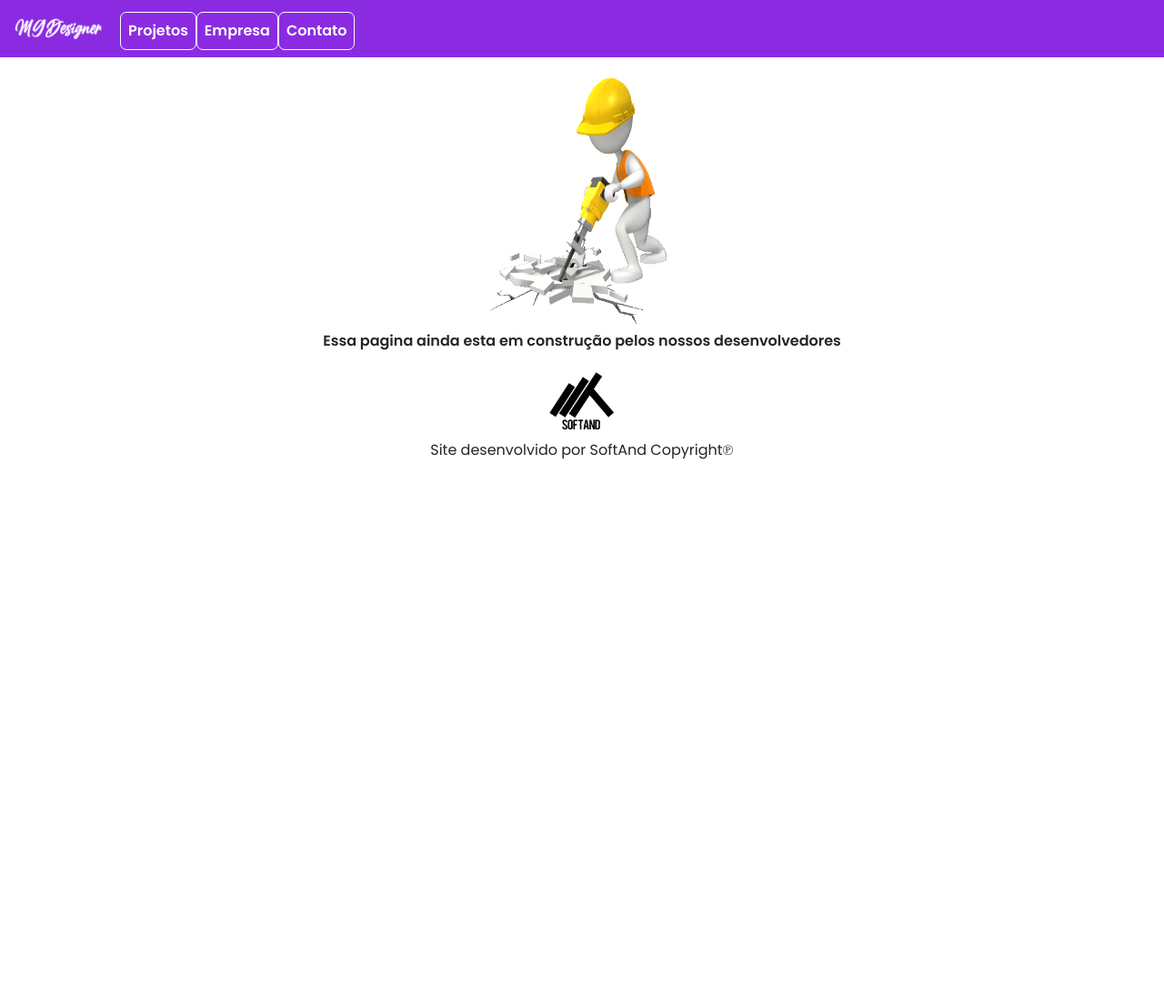
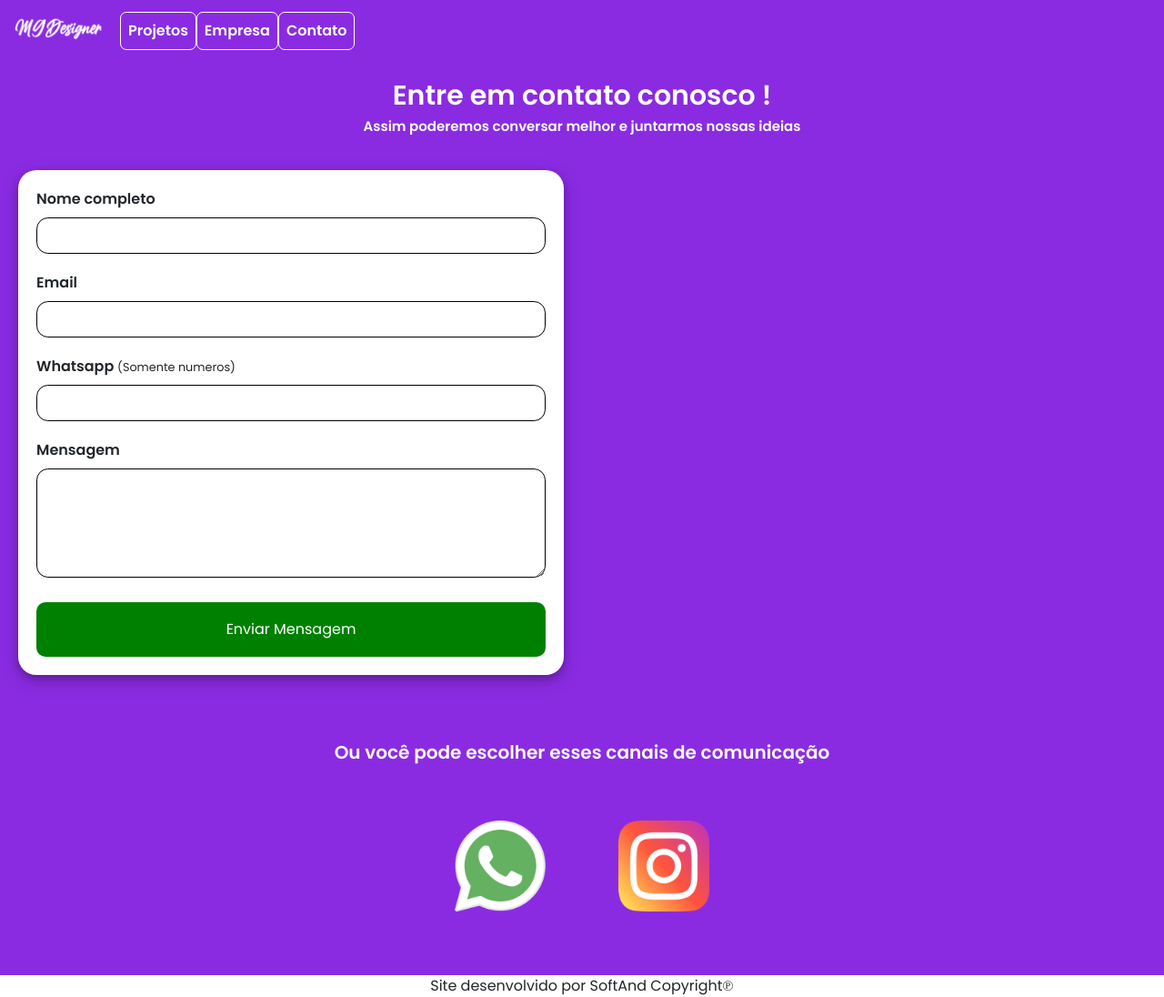
Before and after one commit to And1zera/MGDesigner, a website: page src/views/contact.html in a window 1280 px wide. Shown: the whole page at 91% size. Before the commit the page ends 800 px from the top, so only its background shows below. Drawn offline with nearby package versions, Linux system fonts and the light colour scheme; files that its build step writes are made by us from their sources.

Commit message:
New_page_contact_and_send_email

```diff
--- a/package.json
+++ b/package.json
@@ -10,6 +10,7 @@
   "license": "ISC",
   "dependencies": {
     "express": "^4.17.1",
+    "nodemailer": "^6.4.11",
     "nunjucks": "^3.2.2"
   },
   "devDependencies": {
--- /dev/null
+++ b/public/scripts/contact.js
@@ -0,0 +1 @@
+document.getElementById('#whatsapp').inputmask({"mask": "(999) 999-9999"});
--- /dev/null
+++ b/public/styles/contact.css
@@ -0,0 +1,145 @@
+#page-contact{
+    padding-bottom: 30px;
+    background-color: blueviolet;
+}
+
+#contact-form{
+    background-color: white;
+
+    margin: 0 20px;
+    border-radius: 20px;
+    box-shadow: 0 4px 8px 0 rgba(0, 0, 0, 0.2), 0 6px 20px 0 rgba(0, 0, 0, 0.19);
+
+    padding: 20px;
+
+    max-width: 600px;
+}
+
+#title-contact{
+    font-size: 30px;
+    font-weight: bold;
+    color: white;
+
+    text-align: center;
+
+    padding: 20px;
+}
+
+#title-contact p{
+    font-size: 15px;
+
+    text-align: center;
+}
+
+.input-block,
+.textarea-block {
+    margin-bottom: 20px;
+}
+
+.input-block label,
+.textarea-block label {
+    font-weight: bold;
+}
+
+.input-block input,
+.textarea-block textarea{
+    width: 100%;
+    border-radius: 0.8rem;
+    background: var(--color-input-background);
+    border: 1px solid black;
+    outline: 0;
+    padding: 15px;
+}
+
+/* remove arrow button in input-number */
+input::-webkit-outer-spin-button,
+input::-webkit-inner-spin-button {
+  -webkit-appearance: none;
+  margin: 0;
+}
+input[type=number] {
+    -moz-appearance: textfield;
+}
+ /* end */
+
+.input-block input{
+    height: 40px;
+}
+
+.textarea-block textarea{
+    height: 120px;
+}
+
+.input-block,
+.textarea-block{
+    position: relative;
+}
+
+.input-block:focus-within::after,
+.textarea-block:focus-within::after{
+    content: "";
+
+    width: calc(100% - 3.2rem);
+    height: 2px;
+    background: blue;
+
+    position: absolute;
+    left: 1.6rem;
+
+    bottom: 0px;
+}
+
+#button-submit{
+    width: 100%;
+    height: 60px;
+
+    color: white;
+
+    background-color: green;
+
+    border: 0;
+    border-radius: 10px;
+    outline: 0;
+
+    transition: 0.2s;
+}
+#button-submit:hover{
+    background-color:#006400;
+}
+
+#subtitle-contact{
+    font-size: 20px;
+    font-weight: bold;
+    color: white;
+
+    text-align: center;
+
+    padding: 20px;
+
+    margin-top: 50px;
+}
+
+#comunications{
+    width: 100%;
+
+    display: flex;
+    align-items: center;
+    justify-content: center;
+}
+
+#comunications a{
+    margin: 20px;
+}
+
+#comunications a img{
+    margin: 20px;
+
+    width: 100px;
+    height: 100px;
+
+    transition: 0.3s;
+}
+
+#comunications a img:hover{
+    transform: scale(1.1);
+}
--- /dev/null
+++ b/public/styles/success-contact.css
@@ -0,0 +1,34 @@
+#page-success-contact{
+    height: 87vh;
+    background-color: blueviolet;
+
+    background-image: url("/img/success-background.svg");
+
+    display: flex;
+    align-items: center;
+    justify-content: center;
+
+}
+
+#success-icons{
+    display: flex;
+    align-items: center;
+    justify-content: center;
+}
+
+#success-icons img{
+    width: 130px;
+    height: 130px;
+}
+
+#page-success-contact p{
+    text-align: center;
+
+    color: white;
+    font-weight: bold;
+
+    font-size: 20px;
+
+    align-self: center;
+
+}
--- a/src/views/base.html
+++ b/src/views/base.html
@@ -17,6 +17,14 @@
     <link rel="stylesheet" href="/styles/base.css">
     <link rel="stylesheet" href="/styles/home.css">
     <link rel="stylesheet" href="/styles/organization.css">
+    <link rel="stylesheet" href="/styles/contact.css">
+    <link rel="stylesheet" href="/styles/success-contact.css">
+
+    <!-- Favicon -->
+    <link rel="shortcut icon" href="/img/logotipe.jpg" type="img/jpg">
+
+    <!-- JSScripts -->
+    <script src="/scripts/contact.js"></script>
 
     <title>MGDesigner</title>
 </head>
--- a/src/views/contact.html
+++ b/src/views/contact.html
@@ -1,17 +1,40 @@
 {% extends "base.html" %}
 
 {% block content %}
-<div>
-    <div style="display: flex; align-items: center; justify-content: center;">
-        <img src="/img/warning.gif" alt="em construção" width="220" height="300">
+<div id="page-contact">
+    <div id="title-contact">
+        Entre em contato conosco !
+        <p>Assim poderemos conversar melhor e juntarmos nossas ideias</p>
     </div>
-
-    <p style="display: flex; align-items: center; justify-content: center; font-weight: bold; text-align: center;">
-        Essa pagina ainda esta em construção pelos nossos desenvolvedores
-    </p>
-
-    <div style="display: flex; align-items: center; justify-content: center;">
-        <img src="/img/PRETO.png" alt="logo softand" width="80" height="80">
+    <form action="/contact/sendEmail" id="contact-form" method="POST">
+        <div class="input-block">
+            <label for="name">Nome completo</label>
+            <input type="text" name="name" id="name" required>
+        </div>
+        <div class="input-block">
+            <label for="name">Email</label>
+            <input type="email" name="email" id="email" pattern="[a-z0-9._%+-]+@[a-z0-9.-]+\.[a-z]{2,}$" required>
+        </div>
+        <div class="input-block">
+            <label for="whatsapp">Whatsapp <small>(Somente numeros)</small></label>
+            <input type="number" name="whatsapp" id="whatsapp" pattern="[0-9]" required>
+        </div>
+        <div class="textarea-block">
+            <label for="bio">Mensagem</label>
+            <textarea name="message" id="message" required></textarea>
+        </div>
+        <button type="submit" id="button-submit">Enviar Mensagem</button>
+    </form>
+    <div id="subtitle-contact">
+        Ou você pode escolher esses canais de comunicação
+    </div>
+    <div id="comunications">
+        <a href="https://api.whatsapp.com/send?l=pt_BR&phone=5519983113579&text=Olá gostaria de conversar mais sobre projetos e ideias" target="_blank">
+            <img src="/img/whatsapp.png" alt="whatsapp">
+        </a>
+        <a href="https://www.instagram.com/microsoft/" target="_blank">
+            <img src="/img/instagram-sketched.png" alt="instagram">
+        </a>
     </div>
 </div>
 {% endblock %}
```
Also changed, not shown: index.js (+7 -1 lines), src/services/emailService.js (added, +43 -0 lines), src/views/success-contact.html (added, +19 -0 lines), public/img/logotipe.jpg (added), public/img/success-background.svg (added), public/img/success-check-icon.svg (added), 1 other file. Lines whose indentation alone changed are shown as unchanged.
